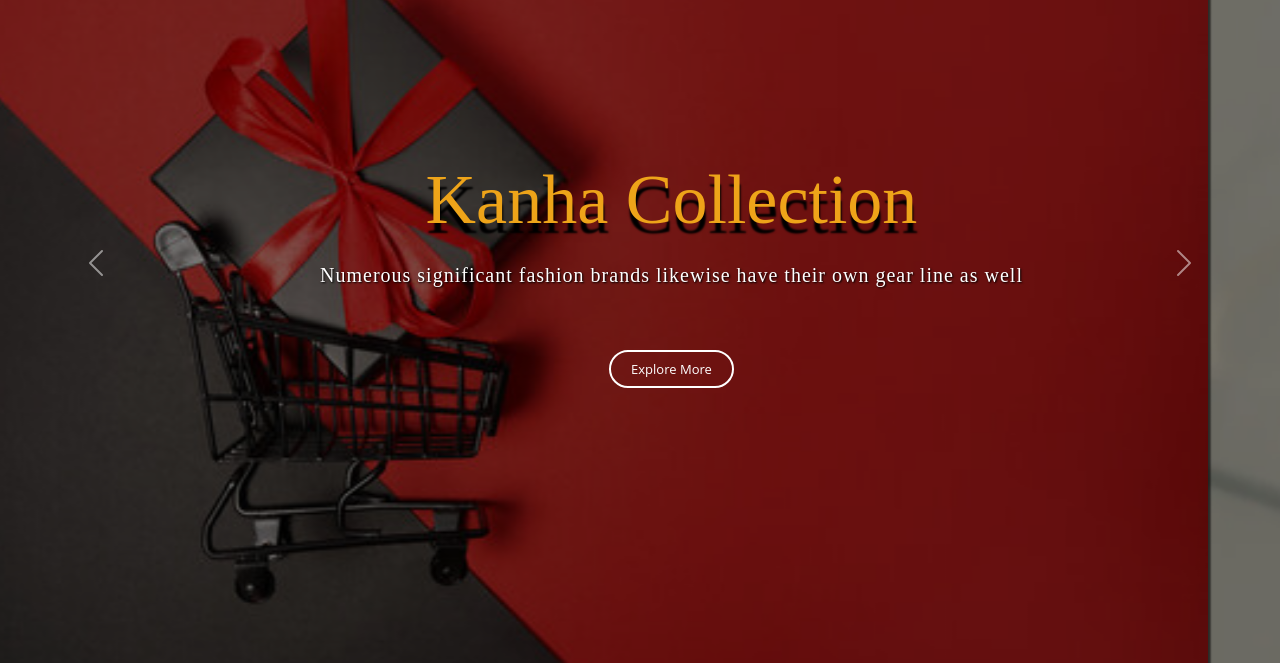
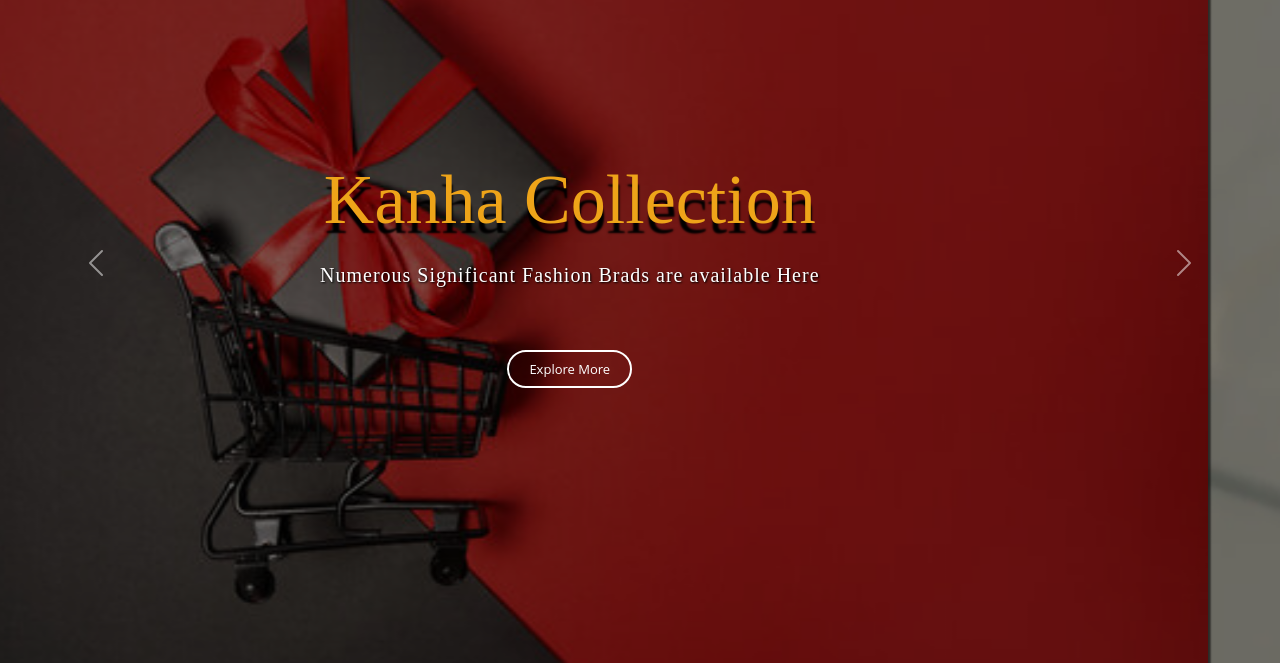
Before and after one commit to sikhabrt/kanhacollectiononline, a plain HTML site: page index.html in a window 1280 px wide. Shown: the part 139-804 px from the top of the page. Drawn offline with nearby package versions, Linux system fonts and the light colour scheme.

Commit message:
Update index.html

```diff
--- a/index.html
+++ b/index.html
@@ -66,7 +66,7 @@
       </div>
       <main>
           <h1>Kanha Collection</h1>
-          <p>Numerous significant fashion brands likewise have their own gear line as well</p>
+          <p>Numerous Significant Fashion Brads are available Here</p>
          <div><a href="#vedioSlider">Explore More</a></div>
       </main>
 
```
